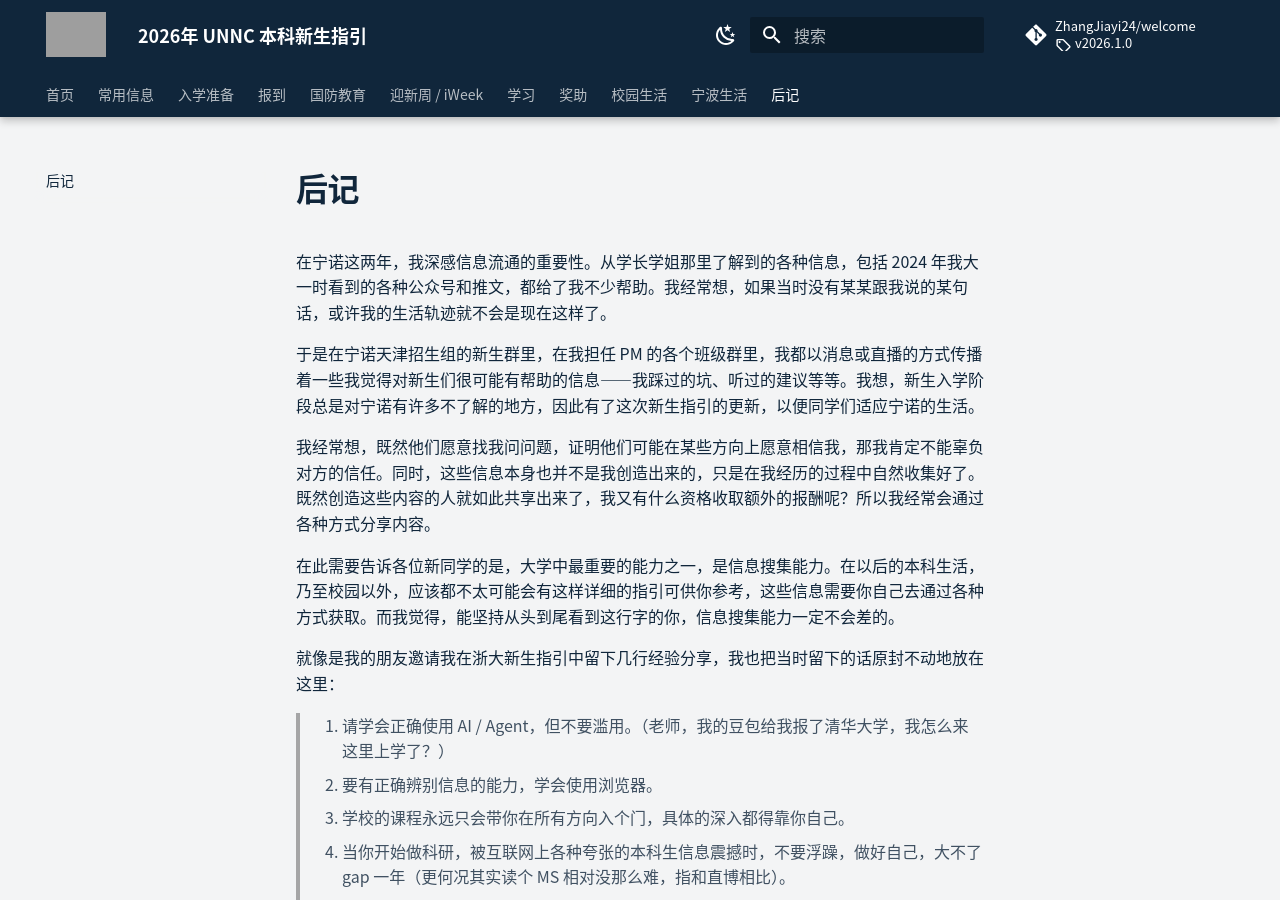
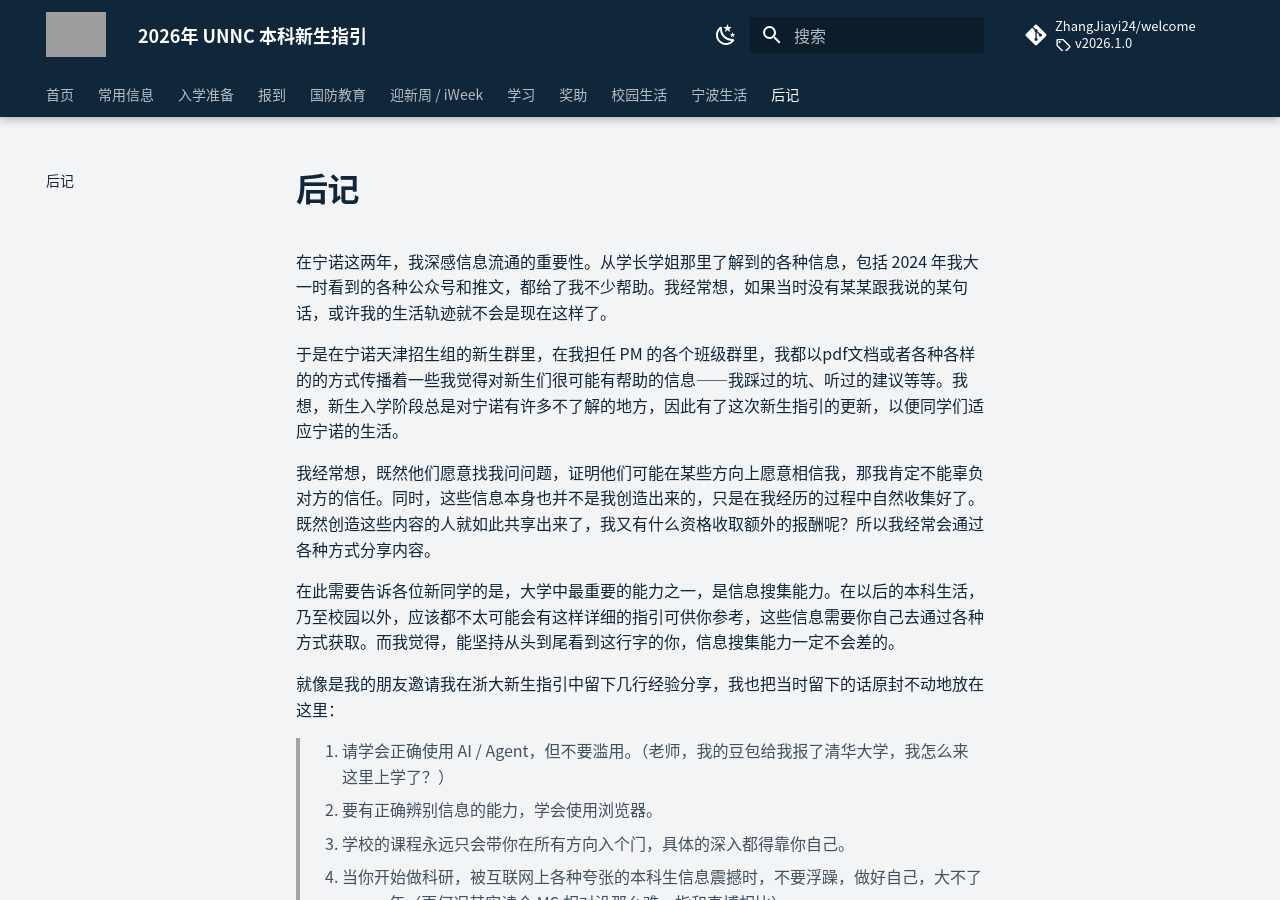
Before and after one commit to ZhangJiayi24/welcome, an MkDocs documentation site: the page built from docs/about/index.md, in a window 1280 px wide and 900 px high. Built offline with MkDocs 1.6.1 and Material for MkDocs 9.7.7, drawn with Linux system fonts in a browser that asks for light colours; comment, search, counter and statistics services are not loaded; grey boxes are pictures that could not be loaded.

Commit message:
Update index.md

```diff
--- a/docs/about/index.md
+++ b/docs/about/index.md
@@ -2,7 +2,7 @@
 
 在宁诺这两年，我深感信息流通的重要性。从学长学姐那里了解到的各种信息，包括 2024 年我大一时看到的各种公众号和推文，都给了我不少帮助。我经常想，如果当时没有某某跟我说的某句话，或许我的生活轨迹就不会是现在这样了。
 
-于是在宁诺天津招生组的新生群里，在我担任 PM 的各个班级群里，我都以消息或直播的方式传播着一些我觉得对新生们很可能有帮助的信息——我踩过的坑、听过的建议等等。我想，新生入学阶段总是对宁诺有许多不了解的地方，因此有了这次新生指引的更新，以便同学们适应宁诺的生活。
+于是在宁诺天津招生组的新生群里，在我担任 PM 的各个班级群里，我都以pdf文档或者各种各样的的方式传播着一些我觉得对新生们很可能有帮助的信息——我踩过的坑、听过的建议等等。我想，新生入学阶段总是对宁诺有许多不了解的地方，因此有了这次新生指引的更新，以便同学们适应宁诺的生活。
 
 我经常想，既然他们愿意找我问问题，证明他们可能在某些方向上愿意相信我，那我肯定不能辜负对方的信任。同时，这些信息本身也并不是我创造出来的，只是在我经历的过程中自然收集好了。既然创造这些内容的人就如此共享出来了，我又有什么资格收取额外的报酬呢？所以我经常会通过各种方式分享内容。
 
```
